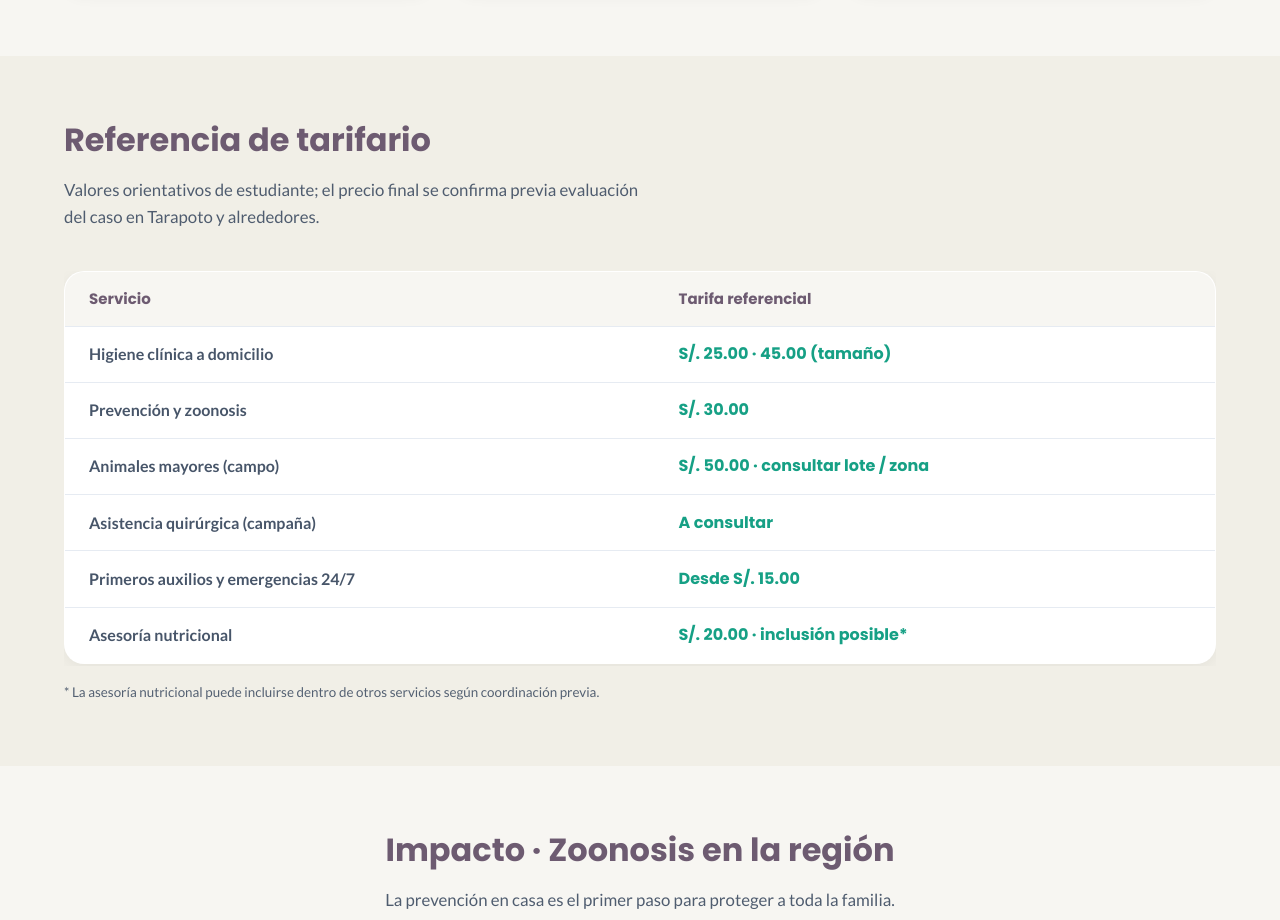
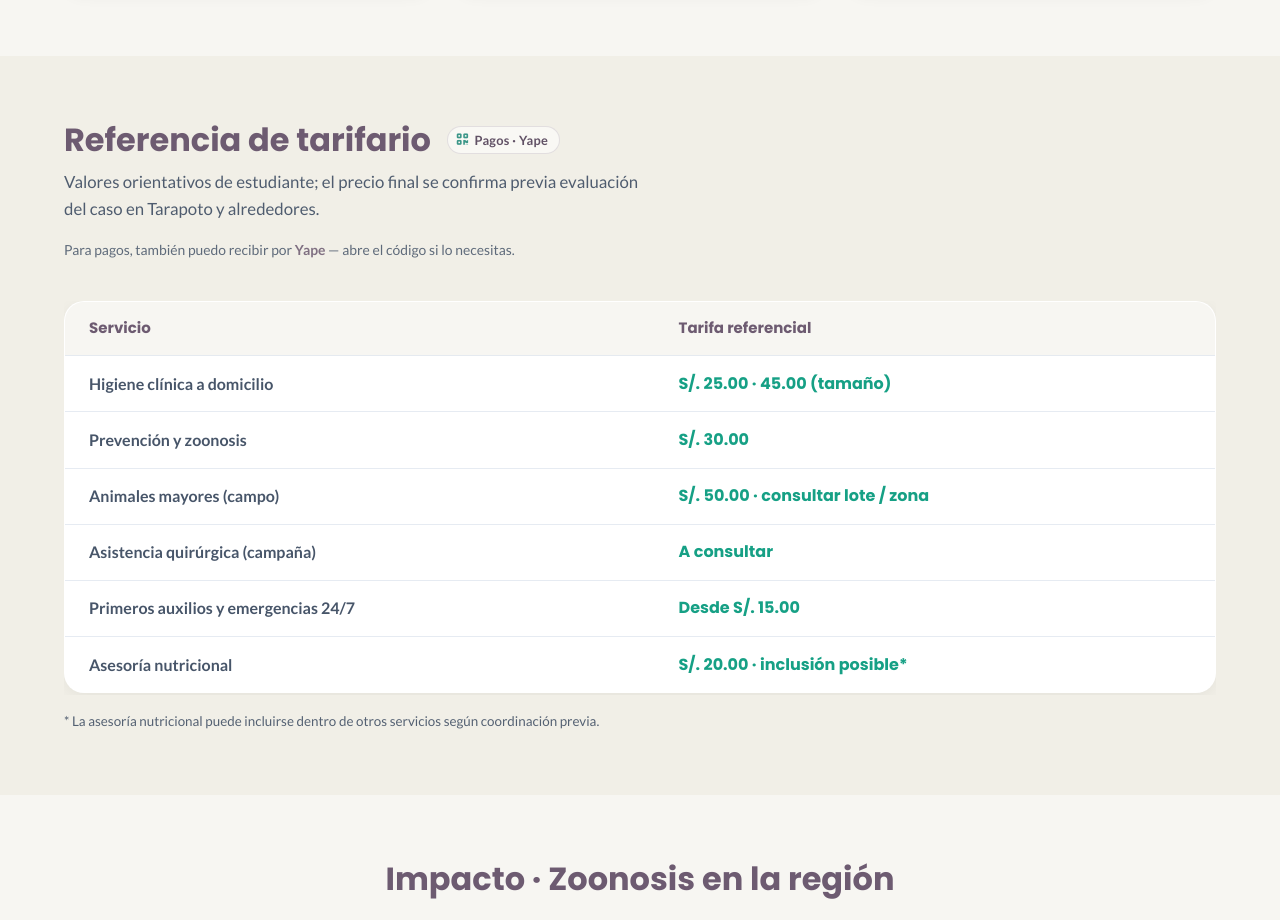
Before and after one commit to alfonsobarreto/vet-landing-santiago-echenique, a website: page index.html in a window 1280 px wide. Shown: the part 1700-2620 px from the top of the page. Drawn offline with nearby package versions, Linux system fonts and the light colour scheme.

Commit message:
se puso la imagen del QR del yape4

```diff
--- a/index.html
+++ b/index.html
@@ -511,10 +511,26 @@
       >
         <div class="container">
           <header class="section-head">
-            <h2 id="pricing-heading">Referencia de tarifario</h2>
+            <div class="pricing-head__row">
+              <h2 id="pricing-heading">Referencia de tarifario</h2>
+              <button
+                type="button"
+                class="pricing-yape-chip"
+                data-yape-qr-open
+                aria-haspopup="dialog"
+                aria-label="Pagos con Yape: ver código QR"
+              >
+                <i class="fa-solid fa-qrcode" aria-hidden="true"></i>
+                <span>Pagos · Yape</span>
+              </button>
+            </div>
             <p class="section-head__subtitle">
               Valores orientativos de estudiante; el precio final se confirma
               previa evaluación del caso en Tarapoto y alrededores.
+            </p>
+            <p class="pricing-yape-hint">
+              Para pagos, también puedo recibir por <strong>Yape</strong> — abre el código si lo
+              necesitas.
             </p>
           </header>
           <div class="price-table-scroll">
--- a/script.js
+++ b/script.js
@@ -27,18 +27,20 @@ function initWhatsApp() {
 }
 
 function initYapeQrDialog() {
-  const openBtn = document.querySelector("[data-yape-qr-open]");
+  const openBtns = document.querySelectorAll("[data-yape-qr-open]");
   const dialog = document.getElementById("yape-qr-dialog");
   const closeBtn = document.querySelector("[data-yape-qr-close]");
 
-  if (!openBtn || !dialog || typeof dialog.showModal !== "function") return;
+  if (!openBtns.length || !dialog || typeof dialog.showModal !== "function") return;
 
   const closeDialog = () => {
     if (dialog.open) dialog.close();
   };
 
-  openBtn.addEventListener("click", () => {
-    dialog.showModal();
+  openBtns.forEach((btn) => {
+    btn.addEventListener("click", () => {
+      dialog.showModal();
+    });
   });
 
   closeBtn?.addEventListener("click", closeDialog);
--- a/styles.css
+++ b/styles.css
@@ -760,6 +760,72 @@ a:focus-visible {
   padding-bottom: 0.125rem;
 }
 
+.pricing-head__row {
+  display: flex;
+  flex-wrap: wrap;
+  align-items: center;
+  gap: 0.5rem 1rem;
+  margin-block-end: 0.5rem;
+}
+
+.pricing-head__row h2 {
+  margin-block: 0;
+}
+
+.pricing-yape-chip {
+  display: inline-flex;
+  align-items: center;
+  gap: 0.38rem;
+  padding: 0.32rem 0.7rem 0.32rem 0.55rem;
+  border: 1px solid color-mix(in srgb, var(--color-primary) 16%, transparent);
+  border-radius: 999px;
+  font-family: var(--font-body);
+  font-size: 0.8rem;
+  font-weight: 600;
+  letter-spacing: 0.02em;
+  text-transform: none;
+  color: color-mix(in srgb, var(--color-primary) 85%, #1e1622);
+  background: rgb(255 255 255 / 0.55);
+  box-shadow: none;
+  cursor: pointer;
+  transition:
+    border-color 0.2s ease,
+    background-color 0.2s ease,
+    color 0.2s ease;
+}
+
+.pricing-yape-chip .fa-qrcode {
+  font-size: 0.8125rem;
+  color: color-mix(in srgb, var(--color-accent-green) 75%, var(--color-primary));
+  opacity: 0.92;
+}
+
+.pricing-yape-chip:hover,
+.pricing-yape-chip:focus-visible {
+  border-color: color-mix(in srgb, var(--color-accent-green) 35%, var(--color-primary));
+  background: color-mix(in srgb, var(--color-accent-green) 8%, var(--color-white));
+  outline: none;
+}
+
+.pricing-yape-chip:focus-visible {
+  outline: 2px solid color-mix(in srgb, var(--color-accent-green) 55%, transparent);
+  outline-offset: 2px;
+}
+
+.pricing-yape-hint {
+  margin-block: var(--space-sm) 0;
+  max-width: 36rem;
+  font-size: 0.8675rem;
+  line-height: 1.5;
+  color: var(--color-text);
+  opacity: 0.86;
+}
+
+.pricing-yape-hint strong {
+  font-weight: 700;
+  color: var(--color-primary);
+}
+
 .price-table-scroll .price-table {
   min-width: min(36rem, 100%);
 }
```
